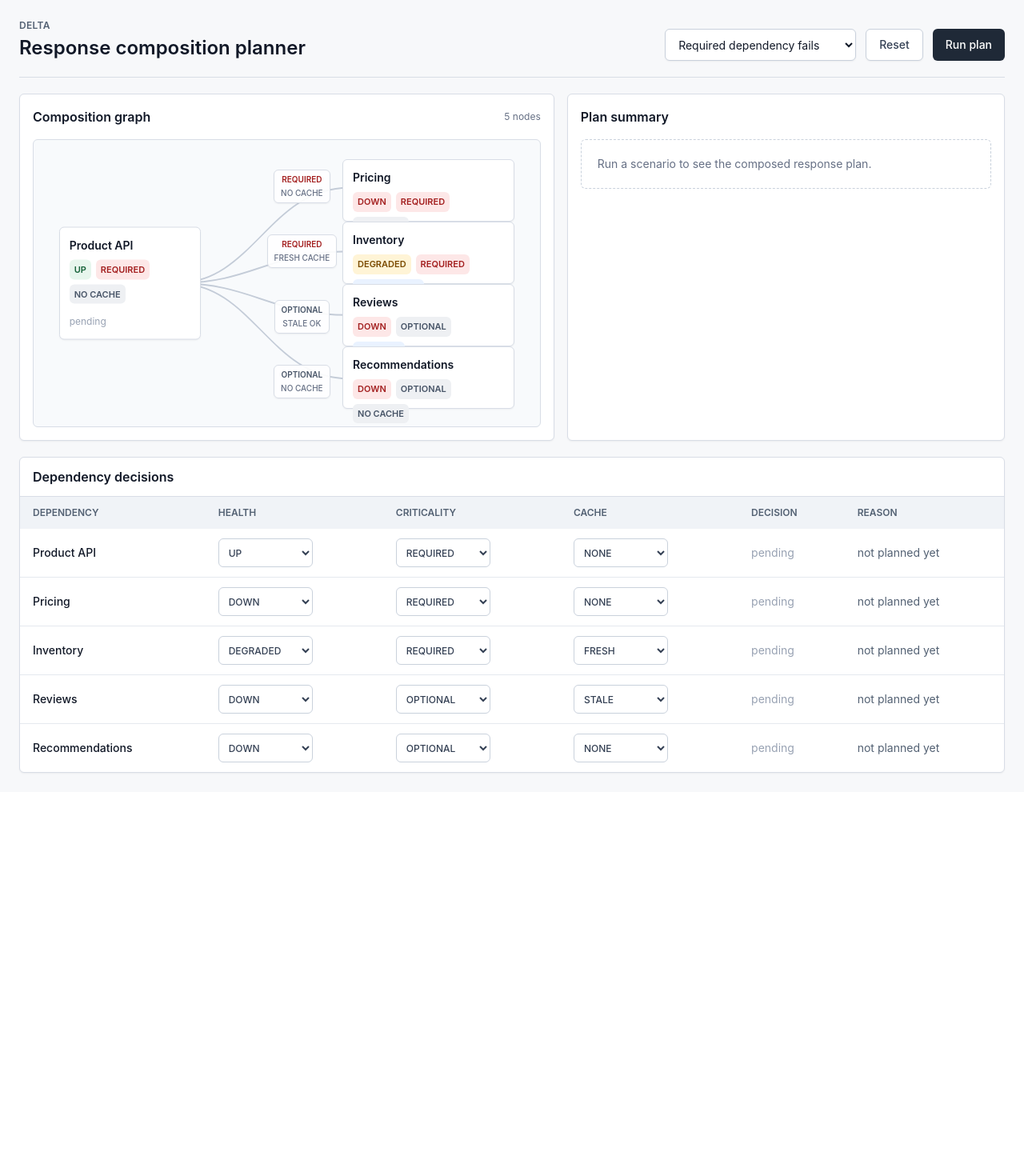
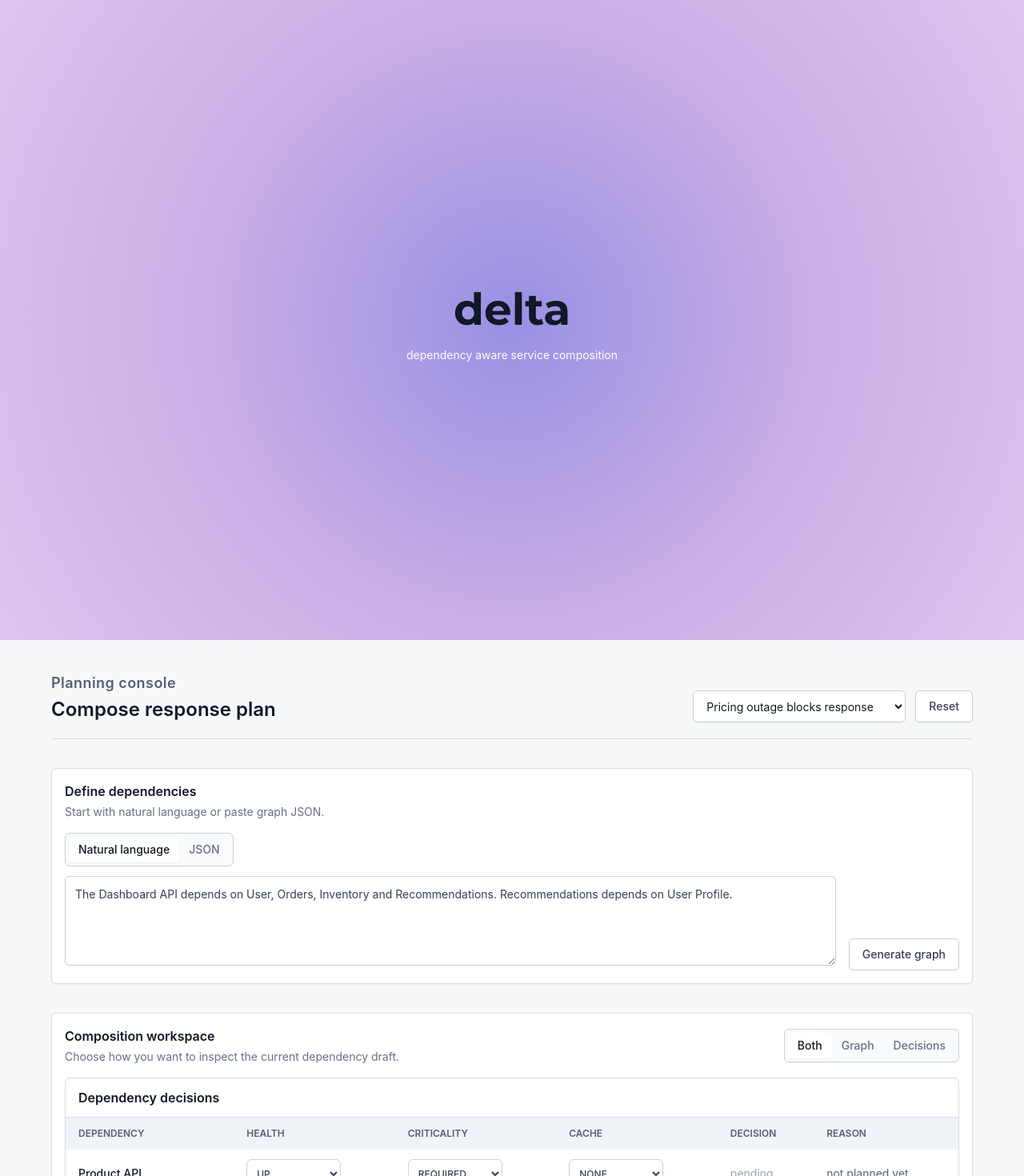
Before and after one commit to shradiphylleia/delta, a React (Vite) app in the folder frontend/: page / in a window 1280 px wide. Shown: the top 1470 px of the page at 80% size. Before the commit the page ends 990 px from the top, so only its background shows below. Built offline with nearby package versions, Linux system fonts and the light colour scheme.

Commit message:
a few changes to the ui

```diff
--- a/frontend/src/App.tsx
+++ b/frontend/src/App.tsx
@@ -47,8 +47,12 @@ type PlanResponse = {
   decisions: NodeDecision[];
 };
 
+type GraphTextResponse = PlanRequest;
+type DependencyInputMode = "natural" | "json";
+type WorkView = "both" | "graph" | "decisions";
+
 const scenarios: Record<string, PlanRequest> = {
-  "Required dependency fails": {
+  "Pricing outage blocks response": {
     root: "Product API",
     nodes: [
       node("Product API", "UP", "REQUIRED", "NONE"),
@@ -59,7 +63,7 @@ const scenarios: Record<string, PlanRequest> = {
     ],
     edges: productEdges()
   },
-  "Response survives degraded": {
+  "Response survives with fallbacks": {
     root: "Product API",
     nodes: [
       node("Product API", "UP", "REQUIRED", "NONE"),
@@ -78,11 +82,16 @@ const criticalityOptions: Criticality[] = ["REQUIRED", "OPTIONAL"];
 const cacheOptions: CachePolicy[] = ["NONE", "FRESH", "STALE"];
 
 function App() {
-  const [scenarioName, setScenarioName] = useState("Required dependency fails");
-  const [draft, setDraft] = useState<PlanRequest>(() => cloneScenario(scenarios["Required dependency fails"]));
+  const [scenarioName, setScenarioName] = useState("Pricing outage blocks response");
+  const [draft, setDraft] = useState<PlanRequest>(() => cloneScenario(scenarios["Pricing outage blocks response"]));
   const [plan, setPlan] = useState<PlanResponse | null>(null);
   const [error, setError] = useState("");
+  const [graphText, setGraphText] = useState("The Dashboard API depends on User, Orders, Inventory and Recommendations. Recommendations depends on User Profile.");
+  const [jsonText, setJsonText] = useState(() => JSON.stringify(scenarios["Pricing outage blocks response"], null, 2));
+  const [inputMode, setInputMode] = useState<DependencyInputMode>("natural");
+  const [workView, setWorkView] = useState<WorkView>("both");
   const [loading, setLoading] = useState(false);
+  const [generating, setGenerating] = useState(false);
 
   const decisionsByName = useMemo(() => {
     const byName = new Map<string, NodeDecision>();
@@ -115,13 +124,70 @@ function App() {
     }
   }
 
+  async function generateGraph() {
+    setGenerating(true);
+    setError("");
+
+    try {
+      const res = await fetch("/graphs/from-text", {
+        method: "POST",
+        headers: { "Content-Type": "application/json" },
+        body: JSON.stringify({ text: graphText })
+      });
+
+      if (!res.ok) {
+        const body = await res.json();
+        throw new Error(body.error || "graph generation failed");
+      }
+
+      const graph = (await res.json()) as GraphTextResponse;
+      loadDraft(graph, "AI generated draft");
+    } catch (err) {
+      setError(err instanceof Error ? err.message : "graph generation failed");
+    } finally {
+      setGenerating(false);
+    }
+  }
+
+  function applyJSONDraft() {
+    setError("");
+
+    try {
+      const graph = JSON.parse(jsonText) as PlanRequest;
+      if (!graph.root || !Array.isArray(graph.nodes) || !Array.isArray(graph.edges)) {
+        throw new Error("json must include root, nodes and edges");
+      }
+
+      loadDraft(graph, "JSON draft");
+    } catch (err) {
+      setError(err instanceof Error ? err.message : "invalid graph json");
+    }
+  }
+
   return (
     <main className="min-h-screen bg-[#f7f8fa] text-[#111827]">
-      <div className="mx-auto flex w-full max-w-7xl flex-col gap-5 px-6 py-6">
-        <header className="flex flex-wrap items-end justify-between gap-4 border-b border-[#d8dde6] pb-5">
+      <section className="grainy-gradient relative flex min-h-screen items-center justify-center">
+        <svg className="absolute h-0 w-0" aria-hidden="true">
+          <filter id="grainy-filter">
+            <feTurbulence type="fractalNoise" baseFrequency="0.8" numOctaves="4" stitchTiles="stitch" />
+            <feColorMatrix type="saturate" values="0" />
+          </filter>
+        </svg>
+        <div className="relative text-center">
+          <div className="font-['Montserrat'] text-[55px] font-bold  tracking-normal text-[#111827] blur-[0.2px]">
+            delta
+          </div>
+          <div className="mt-1 text-[14px] text-white">
+            dependency aware service composition
+          </div>
+        </div>
+      </section>
+
+      <div className="mx-auto flex w-full max-w-7xl flex-col gap-9 px-6 py-10">
+        <header className="mx-auto flex w-full max-w-6xl flex-wrap items-end justify-between gap-4 border-b border-[#d8dde6] pb-5">
           <div>
-            <p className="text-xs font-semibold uppercase tracking-wide text-[#536173]">Delta</p>
-            <h1 className="mt-1 text-2xl font-semibold">Response composition planner</h1>
+            <p className="text-[18px] font-semibold  tracking-wide text-[#536173]">Planning console</p>
+            <h1 className="mt-1 text-2xl font-semibold">Compose response plan</h1>
           </div>
 
           <div className="flex items-center gap-3">
@@ -130,11 +196,11 @@ function App() {
               value={scenarioName}
               onChange={(event) => {
                 setScenarioName(event.target.value);
-                setDraft(cloneScenario(scenarios[event.target.value]));
-                setPlan(null);
-                setError("");
+                loadDraft(scenarios[event.target.value], event.target.value);
               }}
             >
+              {scenarioName === "AI generated draft" && <option>AI generated draft</option>}
+              {scenarioName === "JSON draft" && <option>JSON draft</option>}
               {Object.keys(scenarios).map((name) => (
                 <option key={name}>{name}</option>
               ))}
@@ -143,20 +209,14 @@ function App() {
             <button
               className="h-10 rounded-md border border-[#c9d1dc] bg-white px-4 text-sm font-medium text-[#344054] shadow-sm"
               onClick={() => {
-                setDraft(cloneScenario(scenarios[scenarioName]));
-                setPlan(null);
-                setError("");
+                const scenario = scenarios[scenarioName] || scenarios["Pricing outage blocks response"];
+                loadDraft(scenario, scenarios[scenarioName] ? scenarioName : "Pricing outage blocks response");
+                if (!scenarios[scenarioName]) {
+                  setScenarioName("Pricing outage blocks response");
+                }
               }}
             >
               Reset
-            </button>
-
-            <button
-              className="h-10 rounded-md bg-[#1f2937] px-4 text-sm font-medium text-white shadow-sm disabled:cursor-not-allowed disabled:bg-[#7a8594]"
-              disabled={loading}
-              onClick={runPlan}
-            >
-              {loading ? "Planning" : "Run plan"}
             </button>
           </div>
         </header>
@@ -167,7 +227,33 @@ function App() {
           </section>
         )}
 
-        <section className="grid gap-4 lg:grid-cols-[1.1fr_0.9fr]">
+        <DefineDependenciesPanel
+          inputMode={inputMode}
+          setInputMode={setInputMode}
+          graphText={graphText}
+          setGraphText={setGraphText}
+          jsonText={jsonText}
+          setJsonText={setJsonText}
+          generating={generating}
+          generateGraph={generateGraph}
+          applyJSONDraft={applyJSONDraft}
+        />
+
+        <section className="mx-auto w-full max-w-6xl rounded-md border border-[#d8dde6] bg-white p-4 shadow-sm">
+          <div className="mb-4 flex flex-wrap items-center justify-between gap-3">
+            <div>
+              <h2 className="text-base font-semibold">Composition workspace</h2>
+              <p className="mt-1 text-sm text-[#667085]">Choose how you want to inspect the current dependency draft.</p>
+            </div>
+            <SegmentedControl value={workView} setValue={setWorkView} />
+          </div>
+
+          <div className="grid gap-4">
+            {(workView === "both" || workView === "decisions") && (
+              <DependencyTable draft={draft} decisionsByName={decisionsByName} updateNode={updateNode} />
+            )}
+
+            {(workView === "both" || workView === "graph") && (
               <div className="rounded-md border border-[#d8dde6] bg-white p-4 shadow-sm">
             <div className="mb-4 flex items-center justify-between">
               <h2 className="text-base font-semibold">Composition graph</h2>
@@ -175,41 +261,67 @@ function App() {
             </div>
 
             <GraphView scenario={draft} decisionsByName={decisionsByName} />
-          </div>
 
-          <div className="rounded-md border border-[#d8dde6] bg-white p-4 shadow-sm">
-            <h2 className="text-base font-semibold">Plan summary</h2>
-            {plan ? (
-              <div className="mt-4 space-y-4">
-                <div className="grid grid-cols-3 gap-3">
-                  <SummaryTile label="root" value={plan.root} />
-                  <SummaryTile label="status" value={plan.status} tone={plan.status} />
-                  <SummaryTile label="outcome" value={plan.outcome} tone={plan.outcome} />
-                </div>
-
-                <div className="rounded-md border border-[#d8dde6] bg-[#fafbfc] p-3 text-sm text-[#344054]">
-                  {plan.reason}
-                </div>
-
-                <div className="grid grid-cols-5 gap-2">
-                  {decisionOrder.map((decision) => (
-                    <div key={decision} className="rounded-md border border-[#d8dde6] p-3 text-center">
-                      <div className="text-lg font-semibold">{plan.decisionCounts[decision]}</div>
-                      <div className="mt-1 text-[11px] font-medium text-[#667085]">{decision}</div>
-                    </div>
-                  ))}
-                </div>
-
-                <ImpactList impacts={plan.impacts} />
-              </div>
-            ) : (
-              <div className="mt-4 rounded-md border border-dashed border-[#c9d1dc] p-5 text-sm text-[#667085]">
-                Run a scenario to see the composed response plan.
+            <button
+              className="mt-4 h-10 w-full rounded-md bg-[#1f2937] px-4 text-sm font-medium text-white shadow-sm disabled:cursor-not-allowed disabled:bg-[#7a8594]"
+              disabled={loading}
+              onClick={runPlan}
+            >
+              {loading ? "Planning" : "Run plan"}
+            </button>
           </div>
             )}
           </div>
+
+          {workView === "decisions" && (
+            <button
+              className="mt-4 h-10 w-full rounded-md bg-[#1f2937] px-4 text-sm font-medium text-white shadow-sm disabled:cursor-not-allowed disabled:bg-[#7a8594]"
+              disabled={loading}
+              onClick={runPlan}
+            >
+              {loading ? "Planning" : "Run plan"}
+            </button>
+          )}
         </section>
 
+        <PlanSummary plan={plan} />
+
+        <footer className="py-8 text-center text-sm text-[#667085]">
+          made with love for curiosity during nights and days by shraddha
+        </footer>
+      </div>
+    </main>
+  );
+
+  function updateNode(name: string, patch: Partial<Node>) {
+    setDraft((current) => ({
+      ...current,
+      nodes: current.nodes.map((item) => (item.name === name ? { ...item, ...patch } : item))
+    }));
+    setPlan(null);
+    setError("");
+  }
+
+  function loadDraft(graph: PlanRequest, name: string) {
+    const next = cloneScenario(graph);
+    setDraft(next);
+    setJsonText(JSON.stringify(next, null, 2));
+    setPlan(null);
+    setError("");
+    setScenarioName(name);
+  }
+}
+
+function DependencyTable({
+  draft,
+  decisionsByName,
+  updateNode
+}: {
+  draft: PlanRequest;
+  decisionsByName: Map<string, NodeDecision>;
+  updateNode: (name: string, patch: Partial<Node>) => void;
+}) {
+  return (
     <section className="rounded-md border border-[#d8dde6] bg-white shadow-sm">
       <div className="border-b border-[#d8dde6] px-4 py-3">
         <h2 className="text-base font-semibold">Dependency decisions</h2>
@@ -265,18 +377,148 @@ function App() {
         </table>
       </div>
     </section>
+  );
+}
+
+function DefineDependenciesPanel({
+  inputMode,
+  setInputMode,
+  graphText,
+  setGraphText,
+  jsonText,
+  setJsonText,
+  generating,
+  generateGraph,
+  applyJSONDraft
+}: {
+  inputMode: DependencyInputMode;
+  setInputMode: (value: DependencyInputMode) => void;
+  graphText: string;
+  setGraphText: (value: string) => void;
+  jsonText: string;
+  setJsonText: (value: string) => void;
+  generating: boolean;
+  generateGraph: () => void;
+  applyJSONDraft: () => void;
+}) {
+  return (
+    <section className="mx-auto w-full max-w-6xl rounded-md border border-[#d8dde6] bg-white p-4 shadow-sm">
+      <div className="mb-4 flex flex-wrap items-center justify-between gap-3">
+        <div>
+          <h2 className="text-base font-semibold">Define dependencies</h2>
+          <p className="mt-1 text-sm text-[#667085]">Start with natural language or paste graph JSON.</p>
         </div>
-    </main>
+      </div>
+
+      <div className="mb-3 inline-flex rounded-md border border-[#c9d1dc] bg-[#f8fafc] p-1">
+        <ModeButton active={inputMode === "natural"} onClick={() => setInputMode("natural")}>
+          Natural language
+        </ModeButton>
+        <ModeButton active={inputMode === "json"} onClick={() => setInputMode("json")}>
+          JSON
+        </ModeButton>
+      </div>
+
+      {inputMode === "natural" ? (
+        <div className="grid gap-4 lg:grid-cols-[1fr_auto] lg:items-end">
+          <div>
+            <textarea
+              className="min-h-[112px] w-full resize-y rounded-md border border-[#c9d1dc] bg-white p-3 text-sm text-[#344054] shadow-sm"
+              value={graphText}
+              onChange={(event) => setGraphText(event.target.value)}
+            />
+          </div>
+
+          <button
+            className="h-10 rounded-md border border-[#c9d1dc] bg-white px-4 text-sm font-medium text-[#344054] shadow-sm disabled:cursor-not-allowed disabled:bg-[#f0f3f7] disabled:text-[#98a2b3]"
+            disabled={generating}
+            onClick={generateGraph}
+          >
+            {generating ? "Generating" : "Generate graph"}
+          </button>
+        </div>
+      ) : (
+        <div className="grid gap-4 lg:grid-cols-[1fr_auto] lg:items-end">
+          <div>
+          <textarea
+            className="min-h-[220px] w-full resize-y rounded-md border border-[#c9d1dc] bg-[#fbfcfe] p-3 font-mono text-xs text-[#344054] shadow-sm"
+            value={jsonText}
+            onChange={(event) => setJsonText(event.target.value)}
+          />
+          </div>
+          <button
+            className="h-10 rounded-md border border-[#c9d1dc] bg-white px-4 text-sm font-medium text-[#344054] shadow-sm"
+            onClick={applyJSONDraft}
+          >
+            Generate graph
+          </button>
+        </div>
+      )}
+    </section>
   );
+}
 
-  function updateNode(name: string, patch: Partial<Node>) {
-    setDraft((current) => ({
-      ...current,
-      nodes: current.nodes.map((item) => (item.name === name ? { ...item, ...patch } : item))
-    }));
-    setPlan(null);
-    setError("");
+function ModeButton({ active, onClick, children }: { active: boolean; onClick: () => void; children: string }) {
+  return (
+    <button
+      className={`h-8 rounded px-3 text-sm font-medium ${active ? "bg-white text-[#111827] shadow-sm" : "text-[#667085]"}`}
+      onClick={onClick}
+    >
+      {children}
+    </button>
+  );
 }
+
+function SegmentedControl({ value, setValue }: { value: WorkView; setValue: (value: WorkView) => void }) {
+  return (
+    <div className="inline-flex rounded-md border border-[#c9d1dc] bg-[#f8fafc] p-1">
+      <ModeButton active={value === "both"} onClick={() => setValue("both")}>
+        Both
+      </ModeButton>
+      <ModeButton active={value === "graph"} onClick={() => setValue("graph")}>
+        Graph
+      </ModeButton>
+      <ModeButton active={value === "decisions"} onClick={() => setValue("decisions")}>
+        Decisions
+      </ModeButton>
+    </div>
+  );
+}
+
+function PlanSummary({ plan }: { plan: PlanResponse | null }) {
+  return (
+    <section className="mx-auto w-full max-w-6xl rounded-md border border-[#d8dde6] bg-white p-4 shadow-sm">
+      <h2 className="text-base font-semibold">Plan summary</h2>
+      {plan ? (
+        <div className="mt-4 space-y-4">
+          <div className="grid gap-3 sm:grid-cols-3">
+            <SummaryTile label="root" value={plan.root} />
+            <SummaryTile label="status" value={plan.status} tone={plan.status} />
+            <SummaryTile label="outcome" value={plan.outcome} tone={plan.outcome} />
+          </div>
+
+          <div className="rounded-md border border-[#d8dde6] bg-[#fafbfc] p-3 text-sm text-[#344054]">
+            {plan.reason}
+          </div>
+
+          <div className="grid grid-cols-5 gap-2">
+            {decisionOrder.map((decision) => (
+              <div key={decision} className="rounded-md border border-[#d8dde6] p-3 text-center">
+                <div className="text-lg font-semibold">{plan.decisionCounts[decision]}</div>
+                <div className="mt-1 text-[11px] font-medium text-[#667085]">{decision}</div>
+              </div>
+            ))}
+          </div>
+
+          <ImpactList impacts={plan.impacts} />
+        </div>
+      ) : (
+        <div className="mt-4 rounded-md border border-dashed border-[#c9d1dc] p-5 text-sm text-[#667085]">
+          Run a scenario to see the composed response plan.
+        </div>
+      )}
+    </section>
+  );
 }
 
 function ImpactList({ impacts }: { impacts: Impact[] }) {
@@ -321,18 +563,30 @@ function GraphView({
   const root = scenario.nodes.find((item) => item.name === scenario.root);
   const deps = scenario.nodes.filter((item) => item.name !== scenario.root);
   const rootDecision = root ? decisionsByName.get(root.name) : undefined;
+  const rowHeight = 112;
+  const nodeHeight = 88;
+  const graphWidth = 720;
+  const rootX = 24;
+  const rootWidth = 190;
+  const depX = 466;
+  const depWidth = 230;
+  const rootY = Math.max(136, deps.length * rowHeight / 2);
+  const graphHeight = Math.max(360, deps.length * rowHeight + 64);
 
   return (
-    <div className="relative min-h-[360px] overflow-hidden rounded-md border border-[#d8dde6] bg-[#f8fafc]">
-      <svg className="absolute inset-0 h-full w-full" viewBox="0 0 900 360" preserveAspectRatio="none" aria-hidden="true">
+    <div
+      className="overflow-x-auto rounded-md border border-[#d8dde6] bg-[#f8fafc]"
+    >
+      <div className="relative" style={{ width: graphWidth, height: graphHeight }}>
+        <svg className="absolute inset-0 h-full w-full" viewBox={`0 0 ${graphWidth} ${graphHeight}`} aria-hidden="true">
           {deps.map((item, index) => {
-          const y = graphY(index, deps.length);
+            const y = depY(index, rowHeight) + nodeHeight / 2;
             const decision = decisionsByName.get(item.name)?.decision;
             return (
               <path
                 key={item.name}
-              d={`M 254 180 C 390 180, 420 ${y}, 560 ${y}`}
-              className={edgeClass(decision)}
+                d={`M ${rootX + rootWidth} ${rootY + nodeHeight / 2} C 300 ${rootY + nodeHeight / 2}, 330 ${y}, ${depX} ${y}`}
+                className={edgeStrokeClass(decision)}
                 fill="none"
                 strokeWidth="2"
               />
@@ -340,32 +594,47 @@ function GraphView({
           })}
         </svg>
 
-      <div className="absolute left-[43%] top-6 flex h-[312px] w-[20%] flex-col justify-between">
-        {deps.map((item) => (
-          <EdgeLabel key={item.name} item={item} />
-        ))}
-      </div>
-
         {root && (
-        <div className="absolute left-[5%] top-1/2 w-[28%] -translate-y-1/2">
-          <GraphNode item={root} decision={rootDecision} />
+          <div className="absolute" style={{ left: rootX, top: rootY, width: rootWidth }}>
+            <GraphNode item={root} decision={rootDecision} variant="root" />
           </div>
         )}
 
-      <div className="absolute right-[5%] top-6 flex h-[312px] w-[34%] flex-col justify-between">
-        {deps.map((item) => (
-          <GraphNode key={item.name} item={item} decision={decisionsByName.get(item.name)} />
-        ))}
+        {deps.map((item, index) => {
+          const top = depY(index, rowHeight);
+          return (
+            <div key={item.name}>
+              <div className="absolute" style={{ left: 262, top: top + 22, width: 142 }}>
+                <EdgeLabel item={item} />
+              </div>
+              <div className="absolute" style={{ left: depX, top, width: depWidth }}>
+                <GraphNode item={item} decision={decisionsByName.get(item.name)} />
+              </div>
+            </div>
+          );
+        })}
       </div>
     </div>
   );
 }
 
-function GraphNode({ item, decision }: { item: Node; decision?: NodeDecision }) {
+function GraphNode({
+  item,
+  decision,
+  variant = "dependency"
+}: {
+  item: Node;
+  decision?: NodeDecision;
+  variant?: "root" | "dependency";
+}) {
   return (
-    <div className={`min-h-[68px] rounded-md border bg-white p-3 shadow-sm ${nodeClass(decision?.decision)}`}>
+    <div
+      className={`relative z-10 w-full rounded-md border bg-white p-3 shadow-sm ${nodeClass(decision?.decision)} ${
+        variant === "root" ? "min-h-[96px]" : "min-h-[80px]"
+      }`}
+    >
       <div>
-        <div className="truncate text-sm font-semibold">{item.name}</div>
+        <div className="break-words text-sm font-semibold leading-5">{item.name}</div>
         <div className="mt-2 flex flex-wrap gap-1.5 text-[11px]">
           <PolicyChip value={item.health} tone={healthTone(item.health)} />
           <PolicyChip value={item.criticality} tone={item.criticality === "REQUIRED" ? "critical" : "neutral"} />
@@ -379,13 +648,11 @@ function GraphNode({ item, decision }: { item: Node; decision?: NodeDecision })
 
 function EdgeLabel({ item }: { item: Node }) {
   return (
-    <div className="flex h-[68px] items-center justify-center">
-      <div className="rounded-md border border-[#d8dde6] bg-white/90 px-2 py-1 text-center shadow-sm">
+    <div className="rounded-md border border-[#d8dde6] bg-white px-2 py-1 text-center shadow-sm">
       <div className={`text-[10px] font-semibold ${item.criticality === "REQUIRED" ? "text-[#a31f1f]" : "text-[#475467]"}`}>
         {item.criticality}
       </div>
       <div className="mt-0.5 text-[10px] font-medium text-[#667085]">{cacheLabel(item.cachePolicy)}</div>
-      </div>
     </div>
   );
 }
@@ -461,7 +728,7 @@ function nodeClass(value?: Decision) {
   return "border-[#d8dde6]";
 }
 
-function edgeClass(value?: Decision) {
+function edgeStrokeClass(value?: Decision) {
   if (value === "LIVE") return "stroke-[#2e8b57]";
   if (value === "CACHE") return "stroke-[#2f6fbd]";
   if (value === "STALE") return "stroke-[#c98712]";
@@ -470,9 +737,8 @@ function edgeClass(value?: Decision) {
   return "stroke-[#c4ccd8]";
 }
 
-function graphY(index: number, count: number) {
-  if (count <= 1) return 180;
-  return 60 + (240 / (count - 1)) * index;
+function depY(index: number, rowHeight: number) {
+  return 32 + index * rowHeight;
 }
 
 function healthTone(value: Health) {
--- a/frontend/src/styles.css
+++ b/frontend/src/styles.css
@@ -1,3 +1,5 @@
+@import url("https://fonts.googleapis.com/css2?family=Montserrat:wght@700&display=swap");
+
 @tailwind base;
 @tailwind components;
 @tailwind utilities;
@@ -14,3 +16,23 @@ button,
 select {
   font: inherit;
 }
+
+.grainy-gradient {
+  background-image: radial-gradient(circle at center, #9990e4, #c9afe4, #ddc5f2);
+  filter: saturate(100%);
+  position: relative;
+  overflow: hidden;
+}
+
+.grainy-gradient::before {
+  content: "";
+  position: absolute;
+  top: 0;
+  left: 0;
+  width: 100%;
+  height: 100%;
+  filter: url("#grainy-filter");
+  opacity: 0;
+  mix-blend-mode: normal;
+  pointer-events: none;
+}
--- a/frontend/vite.config.ts
+++ b/frontend/vite.config.ts
@@ -7,6 +7,7 @@ export default defineConfig({
     port: 5173,
     proxy: {
       "/plan": "http://127.0.0.1:8080",
+      "/graphs": "http://127.0.0.1:8080",
       "/health": "http://127.0.0.1:8080"
     }
   }
```
Lines whose indentation alone changed are shown as unchanged.
